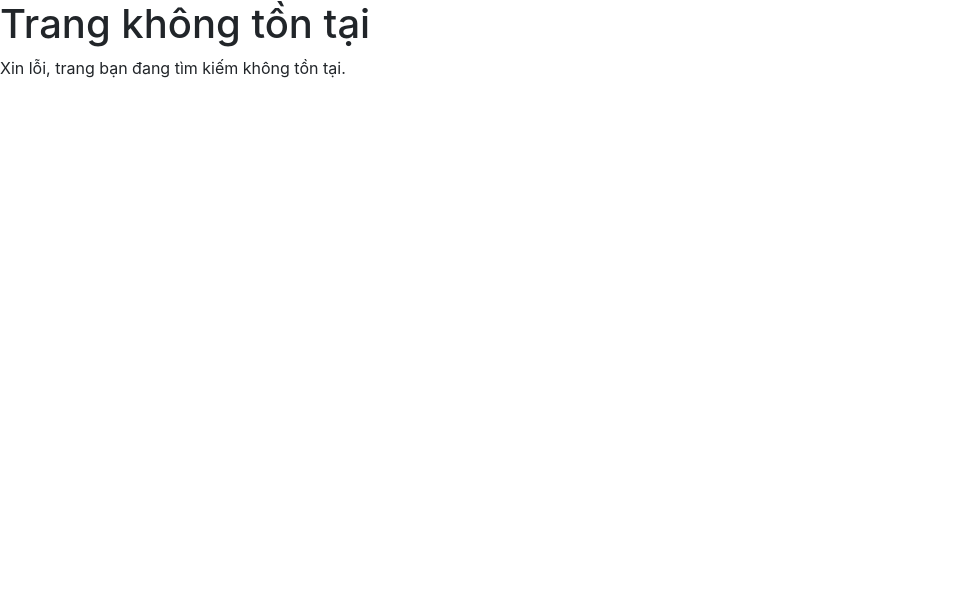
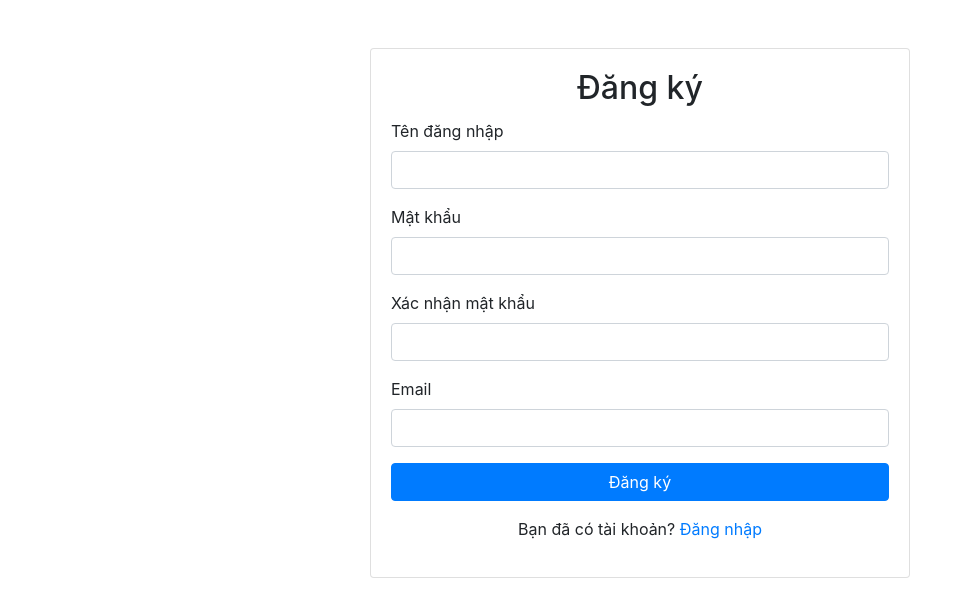
Before and after one commit to gheodn43/SafamoClient, a React (Create React App) app: page /register in a window 1280 px wide. Shown: the top 614 px of the page, without its empty margins (0-972 px from the left). Built offline with nearby package versions, Linux system fonts and the light colour scheme.

Commit message:
fix cors

```diff
--- a/src/App.js
+++ b/src/App.js
@@ -2,8 +2,9 @@ import React from 'react';
 import { BrowserRouter as Router, Route, Routes } from 'react-router-dom';
 import HomePage from './components/homePage';
 import LoginPage from './components/AuthComponents/Login';
+import Register from './components/AuthComponents/Register';
 import NotFoundPage from './components/NotFoundPage';
-
+import ConfirmRegisterOtp from './components/AuthComponents/ConfirmRegisterOtp'
 function App() {
   return (
     <Router>
@@ -11,11 +12,12 @@ function App() {
         <Routes>
           <Route path="/" element={<HomePage />} />
           <Route path="/login" element={<LoginPage />} />
+          <Route path="/register" element={<Register />} />
           <Route path="*" element={<NotFoundPage />} />
+          <Route path='/confirm-otp' element={<ConfirmRegisterOtp/>}/>
         </Routes>
       </div>
     </Router>
   );
 }
-
 export default App;
--- a/src/components/AuthComponents/ConfirmRegisterOtp.js
+++ b/src/components/AuthComponents/ConfirmRegisterOtp.js
@@ -0,0 +1,63 @@
+import React, { useState } from 'react';
+import { useLocation, useNavigate } from 'react-router-dom';
+import authService from '../../services/authService';
+
+const ConfirmRegisterOtp = () => {
+    const navigate = useNavigate();
+    const location = useLocation();
+    const [otp, setOtp] = useState('');
+    const [message, setMessage] = useState('');
+    const [formData, setFormData] = useState(location.state || {});
+
+    const handleOtpChange = (e) => {
+        const newOtp = e.target.value;
+        setOtp(newOtp);
+        setFormData({ ...formData, otp: newOtp });
+    };
+
+    const handleSubmit = async (e) => {
+        e.preventDefault();
+
+        try {
+            const response = await authService.register(formData);
+            const apiMessage = response.data;
+            setMessage(apiMessage);
+            navigate('/login');
+        } catch (error) {
+            console.error(error);
+            console.log(formData);
+        }
+    };
+
+    return (
+        <div className="container">
+            <div className="row justify-content-center mt-5">
+                <div className="col-md-6">
+                    <div className="card">
+                        <div className="card-body">
+                            <h2 className="card-title text-center">Xác nhận OTP</h2>
+                            <form onSubmit={handleSubmit}>
+                                <div className="form-group">
+                                    <label htmlFor="otp">Nhập mã OTP</label>
+                                    <input
+                                        type="text"
+                                        className="form-control"
+                                        id="otp"
+                                        name="otp"
+                                        value={otp}
+                                        onChange={handleOtpChange}
+                                        required
+                                    />
+                                </div>
+                                <button type="submit" className="btn btn-primary btn-block">Xác nhận</button>
+                            </form>
+                            {message && <p className="mt-3 text-center">{message}</p>}
+                        </div>
+                    </div>
+                </div>
+            </div>
+        </div>
+    );
+};
+
+export default ConfirmRegisterOtp;
--- a/src/components/AuthComponents/Login.js
+++ b/src/components/AuthComponents/Login.js
@@ -11,7 +11,7 @@ const LoginPage = () => {
         };
 
         try {
-          const userInfo = await authService.login(credentials);
+          await authService.login(credentials);
           navigate('/');
         } catch (error) {
           console.error('Đăng nhập thất bại:', error);
--- a/src/components/AuthComponents/Register.js
+++ b/src/components/AuthComponents/Register.js
@@ -0,0 +1,110 @@
+import React, { useState } from 'react';
+import { useNavigate } from 'react-router-dom';
+import authService from '../../services/authService';
+
+const Register = () => {
+    const navigate = useNavigate();
+    const [formData, setFormData] = useState({
+        username: '',
+        password: '',
+        confirmPassword: '',
+        email: '',
+        otp: '',
+    });
+
+    const [error, setError] = useState(null); // Trạng thái lưu thông báo lỗi
+
+    const handleChange = (e) => {
+        const { name, value } = e.target;
+        setFormData({ ...formData, [name]: value });
+    };
+
+    const handleSubmit = async (e) => {
+        e.preventDefault();
+        try {
+            console.log(formData);
+            // Gọi hàm otpAuthentication trong authService để xử lý API
+            const message = await authService.otpAuthentication(formData.email, formData.username);
+            console.log(message); // Log thông báo từ API
+
+            // Chuyển hướng đến /confirm-otp
+            navigate('/confirm-otp', { state: formData });
+        } catch (error) {
+            console.error(error);
+            if (error.response && error.response.status === 400) {
+                // Nếu có lỗi status 400, lấy thông báo lỗi từ response và cập nhật state error
+                setError(error.response.data);
+            } else {
+                setError('Có lỗi xảy ra. Vui lòng thử lại sau.'); // Hoặc thông báo lỗi tổng quát
+            }
+        }
+    };
+    return (
+        <div className="container">
+            <div className="row justify-content-center mt-5">
+                <div className="col-md-6">
+                    <div className="card">
+                        <div className="card-body">
+                            <h2 className="card-title text-center">Đăng ký</h2>
+                            <form onSubmit={handleSubmit}>
+                                <div className="form-group">
+                                    <label htmlFor="username">Tên đăng nhập</label>
+                                    <input
+                                        type="text"
+                                        className="form-control"
+                                        id="username"
+                                        name="username"
+                                        value={formData.username}
+                                        onChange={handleChange}
+                                        required
+                                    />
+                                </div>
+                                <div className="form-group">
+                                    <label htmlFor="password">Mật khẩu</label>
+                                    <input
+                                        type="password"
+                                        className="form-control"
+                                        id="password"
+                                        name="password"
+                                        value={formData.password}
+                                        onChange={handleChange}
+                                        required
+                                    />
+                                </div>
+                                <div className="form-group">
+                                    <label htmlFor="confirmPassword">Xác nhận mật khẩu</label>
+                                    <input
+                                        type="password"
+                                        className="form-control"
+                                        id="confirmPassword"
+                                        name="confirmPassword"
+                                        value={formData.confirmPassword}
+                                        onChange={handleChange}
+                                        required
+                                    />
+                                </div>
+                                <div className="form-group">
+                                    <label htmlFor="email">Email</label>
+                                    <input
+                                        type="email"
+                                        className="form-control"
+                                        id="email"
+                                        name="email"
+                                        value={formData.email}
+                                        onChange={handleChange}
+                                        required
+                                    />
+                                </div>
+                                <button type="submit" className="btn btn-primary btn-block">Đăng ký</button>
+                                {error && <p className="mt-3 text-center text-danger">{error}</p>}
+                            </form>
+                            <p className="mt-3 text-center">Bạn đã có tài khoản? <a href="/login">Đăng nhập</a></p>
+                        </div>
+                    </div>
+                </div>
+            </div>
+        </div>
+    );
+};
+
+export default Register;
--- a/src/components/layoutComponents/Header.js
+++ b/src/components/layoutComponents/Header.js
@@ -1,13 +1,14 @@
 import React from 'react';
 import { Link } from 'react-router-dom';
+import { useNavigate } from 'react-router-dom';
 import AuthService from '../../services/authService';
 
 const Header = () => {
     const isLoggedIn = AuthService.isLoggedIn();
-
+    const navigate = useNavigate();
     const handleLogout = () => {
         AuthService.logout();
-        // Thực hiện các tác vụ khác sau khi đăng xuất (nếu cần)
+        navigate('/login');
     };
 
     return (
--- a/src/services/api.js
+++ b/src/services/api.js
@@ -1,14 +1,15 @@
 
 import axios from 'axios';
-const instance = axios.create({
+const api = axios.create({
   baseURL: 'http://localhost:8080/api'
 });
 
-instance.interceptors.request.use((config) => {
+api.interceptors.request.use((config) => {
   const token = localStorage.getItem('accessToken');
   if (token) {
     config.headers.Authorization = `Bearer ${token}`;
+
   }
   return config;
 });
-export default instance;
+export default api;
--- a/src/services/authService.js
+++ b/src/services/authService.js
@@ -15,11 +15,65 @@ const authService = {
     }
   },
 
+
+  otpAuthentication: async (email, username) => {
+    try {
+      const response = await api.post('/auth/sendOtpEmailRegister', { email, username });
+      const message = response.data;
+      return message;
+    } catch (error) {
+      throw error;
+    }
+  },
+
+  register: async (formData) => {
+    try {
+      const response = await api.post('/auth/register', formData);
+      const message = response.data;
+      return message;
+    } catch (error) {
+      throw error;
+    }
+  },
+
   logout: () => {
-    localStorage.removeItem('accessToken');
-    localStorage.removeItem('roles');
-    localStorage.removeItem('username');
+    return new Promise((resolve, reject) => {
+      try {
+        const accessToken = localStorage.getItem('accessToken');
+        console.log(accessToken);
+
+        if (!accessToken) {
+          reject("No access token found.");
+          return;
+        }
+
+        const xhr = new XMLHttpRequest();
+        xhr.open('POST', 'http://localhost:8080/api/logout', true);
+
+        // Đặt tiêu đề yêu cầu nếu cần
+        xhr.setRequestHeader('Authorization', 'Bearer ' + accessToken);
+
+        xhr.onreadystatechange = function () {
+          if (xhr.readyState === 4) {
+            if (xhr.status === 200) {
+              localStorage.removeItem('accessToken');
+              localStorage.removeItem('roles');
+              localStorage.removeItem('username');
+              resolve(xhr.responseText);
+            } else {
+              reject("Logout failed with status: " + xhr.status);
+            }
+          }
+        };
+
+        xhr.send();
+      } catch (error) {
+        reject(error);
+      }
+    });
   },
+
+
 
   isLoggedIn: () => {
     return !!localStorage.getItem('accessToken');
```
